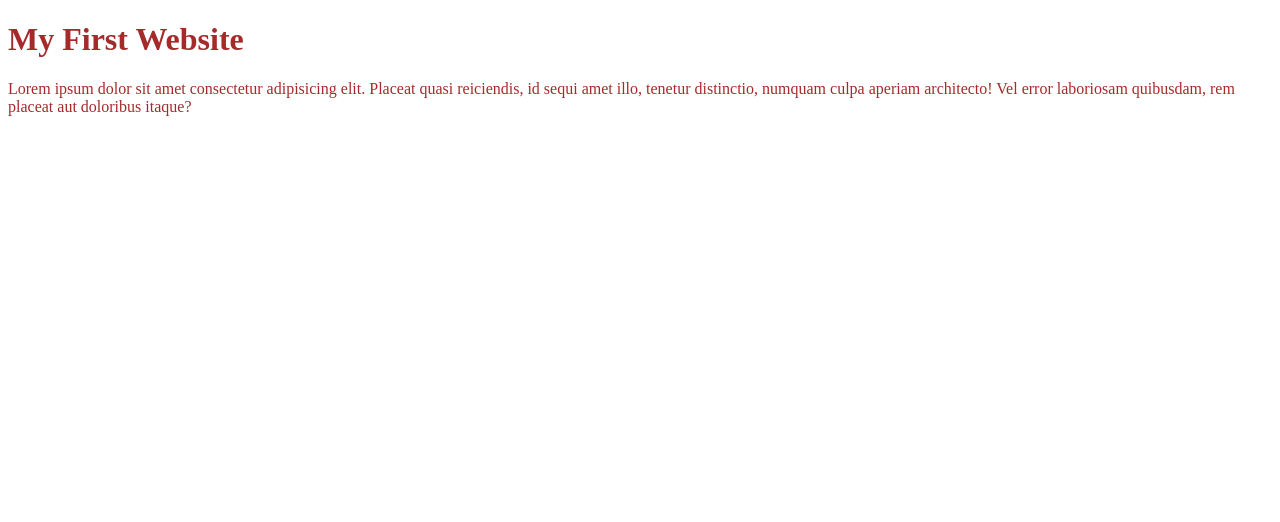
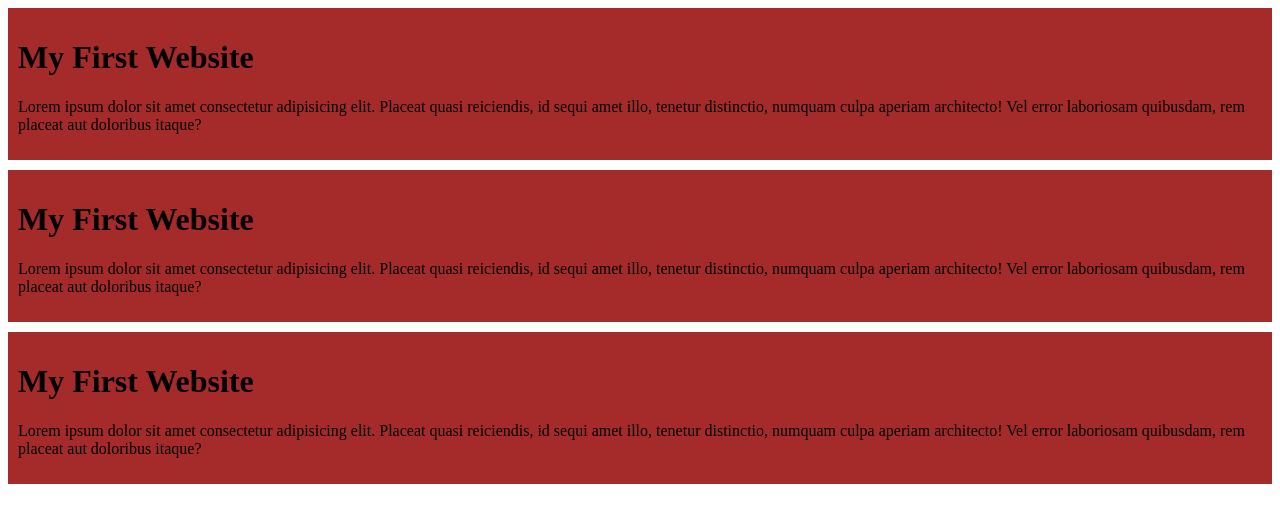
Before and after one commit to New-Code-Runner/my-simple-website, a plain HTML site: page index.html in a window 1280 px wide. Drawn offline with Linux system fonts and the light colour scheme.

Commit message:
new website adding

```diff
--- a/index.html
+++ b/index.html
@@ -11,5 +11,13 @@
         <h1> My First Website</h1>
         <p> Lorem ipsum dolor sit amet consectetur adipisicing elit. Placeat quasi reiciendis, id sequi amet illo, tenetur distinctio, numquam culpa aperiam architecto! Vel error laboriosam quibusdam, rem placeat aut doloribus itaque?</p>
     </div>
+    <div>
+        <h1> My First Website</h1>
+        <p> Lorem ipsum dolor sit amet consectetur adipisicing elit. Placeat quasi reiciendis, id sequi amet illo, tenetur distinctio, numquam culpa aperiam architecto! Vel error laboriosam quibusdam, rem placeat aut doloribus itaque?</p>
+    </div>
+    <div>
+        <h1> My First Website</h1>
+        <p> Lorem ipsum dolor sit amet consectetur adipisicing elit. Placeat quasi reiciendis, id sequi amet illo, tenetur distinctio, numquam culpa aperiam architecto! Vel error laboriosam quibusdam, rem placeat aut doloribus itaque?</p>
+    </div>
 </body>
 </html>
--- a/styles/blog.css
+++ b/styles/blog.css
@@ -1,3 +1,5 @@
 div{
-    color: brown;
+    background-color: brown;
+    padding: 10px;
+    margin-bottom: 10px;
 }
```
